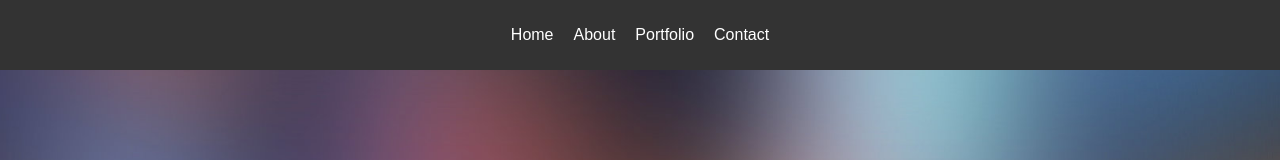
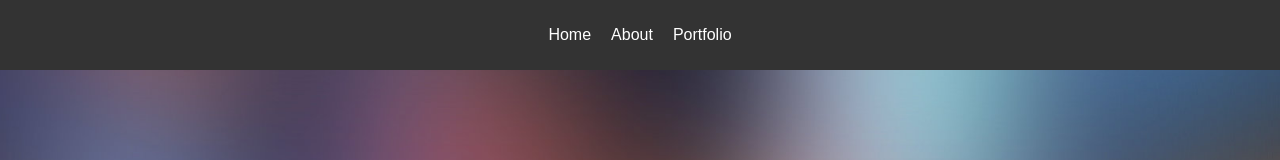
Before and after one commit to aguevara23/aguevara23.github.io, a React app: page / in a window 1280 px wide. Shown: the top 160 px of the page. Built offline with nearby package versions, Linux system fonts and the light colour scheme.

Commit message:
adjust routes

```diff
--- a/src/App.js
+++ b/src/App.js
@@ -10,18 +10,15 @@ import About from "./components/About/About";
 
 class App extends Component {
   render() {
-    const contact = () => <h1>contact</h1>;
-
     return (
-      <BrowserRouter>
+      <BrowserRouter basename="/portfolio-2018/">
         <div className={classes.App}>
           <Navbar />
-          <Route exact path="/" component={Home} />
-          <Route path="/about" component={About} />
-          <Route path="/contact" component={contact} />
           <Switch>
+            <Route path="/about" component={About} />
             <Route path="/portfolio/:projectName" component={Project} />
             <Route path="/portfolio" component={Portfolio} />
+            <Route exact path="/" component={Home} />
           </Switch>
         </div>
       </BrowserRouter>
@@ -30,4 +27,3 @@ class App extends Component {
 }
 
 export default App;
-// Photo by Jeremy Thomas on Unsplash
--- a/src/components/Navbar/Navbar.js
+++ b/src/components/Navbar/Navbar.js
@@ -7,7 +7,6 @@ const Navbar = () => (
       <Link to="/">Home</Link>
       <Link to="/about/">About</Link>
       <Link to="/portfolio">Portfolio</Link>
-      <Link to="/contact">Contact</Link>
     </ul>
   </div>
 );
```
